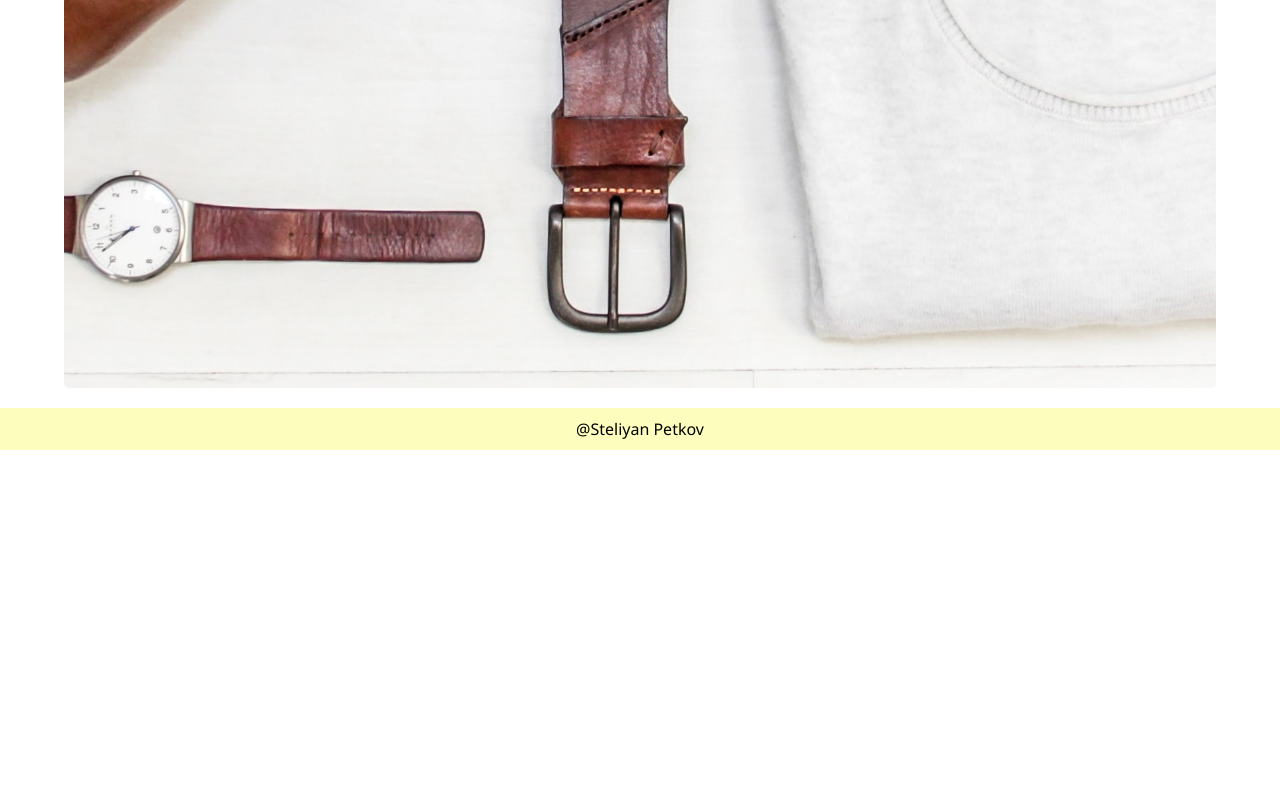
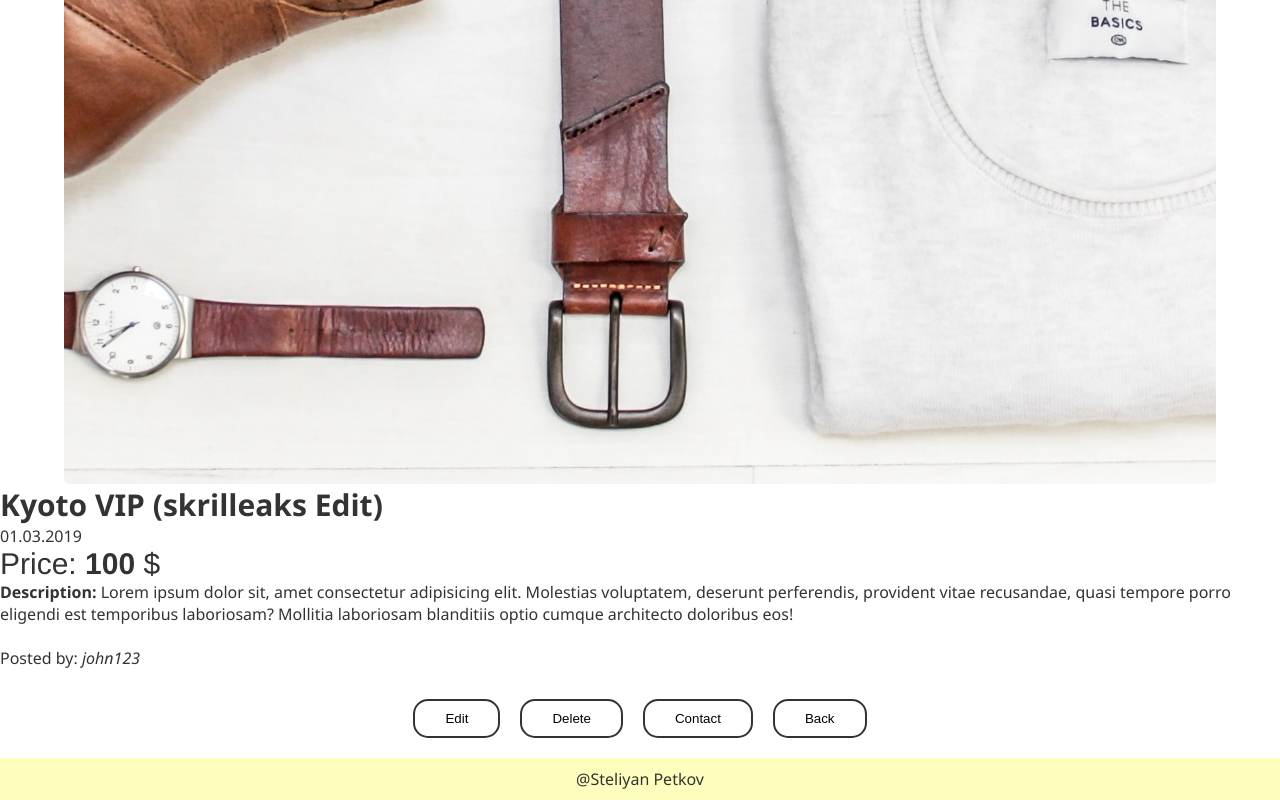
Before and after one commit to stsp93/emarket-web-app, a plain HTML site: page html/details.html in a window 1280 px wide. Shown: the part 752-1552 px from the top of the page. Before the commit the page ends 1202 px from the top, so only its background shows below. Drawn offline with Linux system fonts and the light colour scheme.

Commit message:
added details html

```diff
--- a/html/details.html
+++ b/html/details.html
@@ -44,9 +44,27 @@
     </header>
 
     <main>
-
+        <h2 class="main-title">&rAarr; <a href="">Clothing</a></h2>
         <article class="detials">
             <img src="/static/images/clothings.jpg" alt="" class="main-image">
+            <div class="details-text">
+                <h3 class="details-title">
+                    Kyoto VIP (skrilleaks Edit)
+                </h3>
+                <p class="details-date">01.03.2019</p>
+                <p class="price">Price: <strong>100</strong> $</p>
+                <p class="details-description"><strong>Description: </strong>
+                    Lorem ipsum dolor sit, amet consectetur adipisicing elit. Molestias voluptatem, deserunt perferendis, provident vitae recusandae, quasi tempore porro eligendi est temporibus laboriosam? Mollitia laboriosam blanditiis optio cumque architecto doloribus eos!
+                </p>
+                <br>
+                <p class="details-owner">Posted by: <em>john123</em></p>
+            </div>
+            <div class="details-buttons">
+                <button class="details-edit">Edit</button>
+                <button class="details-delete">Delete</button>
+                <button class="details-contact">Contact</button>
+                <button class="details-back">Back</button>
+            </div>
 
         </article>
     </main>
--- a/styles/style.css
+++ b/styles/style.css
@@ -14,7 +14,7 @@ html {
 body {
   font-size: 1.6rem;
   font-family:  'Segoe UI', Tahoma, Geneva, Verdana, sans-serif;
-  color: var(--gray-font);
+  color: var(---dark-gray);
 }
 
 /* Header */
@@ -86,7 +86,6 @@ main {
   margin-bottom: 3rem;
   text-align: center;
 
-  color: var(---dark-gray);
   background-color: var(--pastel-light-blue);
 }
 
@@ -143,13 +142,12 @@ main {
 }
 
 .price{
-    color: var(---dark-gray);
     font-family: 'Franklin Gothic Medium', 'Arial Narrow', Arial, sans-serif;
     font-size: 3rem;
 }
 
 .price strong {
-    font-weight: 500;
+    font-weight: 600;
 }
 
 /* pagination */
@@ -169,14 +167,43 @@ main {
 
 .detials {
   display: flex;
+  flex-direction: column;
 
-  justify-content: center;
+  align-items: center;
+}
+
+.details-text {
+  margin-bottom: 3rem;
 }
 
 .main-image {
   width: 90%;
   border-radius: 5px;
 }
+
+.details-title {
+  font-size: 3rem;
+}
+
+.details-buttons {
+  display: flex;
+  gap: 2rem;
+}
+
+.details-buttons button{
+  border: 2px solid var(---dark-gray);
+  border-radius: 15px;
+  padding: 1rem 3rem;
+}
+
+.details-buttons button:hover {
+  background-color: var(---dark-gray);
+  color: #fff;
+}
+.details-buttons button:active {
+  background-color: var(---gray);
+}
+
 
 /* Footer */
 
```
